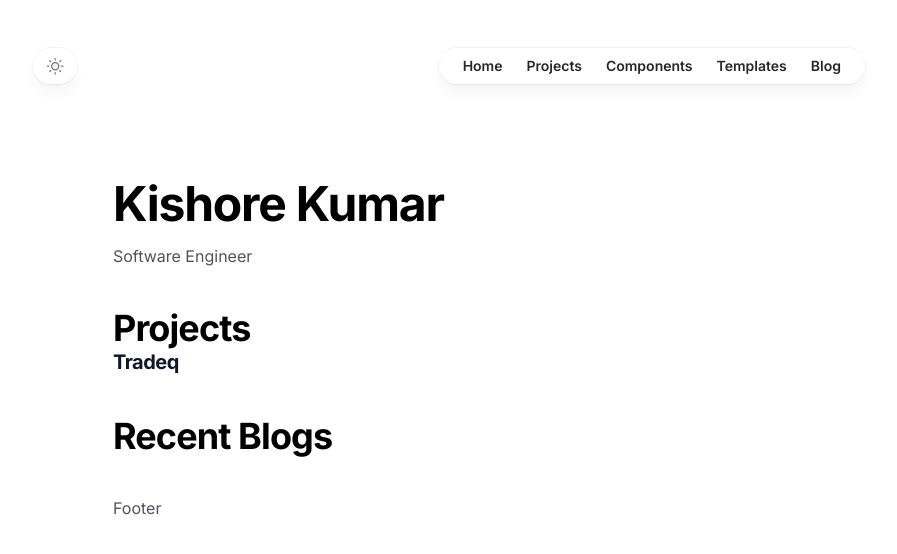
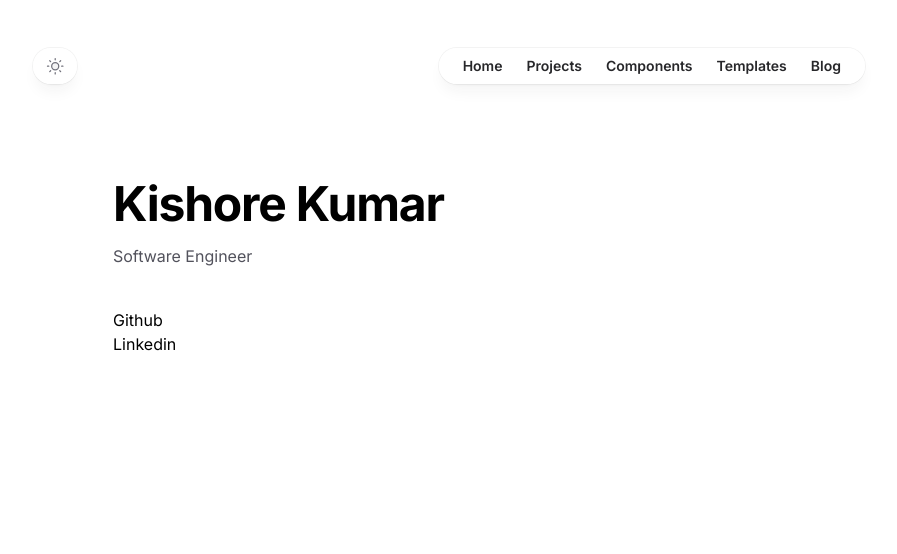
Before and after one commit to kishorekumargr/kishorekumargr, a Next.js app: page / in a window 1280 px wide. Shown: the top 554 px of the page, without its empty margins (191-1088 px from the left). Built offline with nearby package versions, Linux system fonts and the light colour scheme.

Commit message:
add: footer

```diff
--- a/app/blog/page.tsx
+++ b/app/blog/page.tsx
@@ -3,7 +3,7 @@ import Link from "next/link";
 export default function Blog() {
   return (
     <main>
-      <div className="flex flex-col justify-center items-start max-w-2xl mx-auto mb-16">
+      <div>
         <h1>Blog</h1>
         <p className="text-gray-600 dark:text-gray-400 mb-4">
           I&apos;ve been programming for almost 6 years now. Throughout this year, I&apos;ve worked
--- a/app/components/page.tsx
+++ b/app/components/page.tsx
@@ -2,6 +2,7 @@ export default function Components() {
   return (
     <main>
       <h1>Components</h1>
+      <h3>Navbar</h3>
     </main>
   );
 }
--- a/app/page.tsx
+++ b/app/page.tsx
@@ -5,13 +5,6 @@ export default function Home() {
         <h1>Kishore Kumar</h1>
         <p>Software Engineer</p>
       </div>
-      <div className="mb-10">
-        <h3>Projects</h3>
-        <h4>Tradeq</h4>
-      </div>
-      <div className="mb-10">
-        <h3>Recent Blogs</h3>
-      </div>
     </main>
   );
 }
--- a/components/Footer.tsx
+++ b/components/Footer.tsx
@@ -1,7 +1,8 @@
 export default function Footer() {
   return (
     <footer>
-      <p>Footer</p>
+      <a href="https://github.com/grkisho">Github</a>
+      <a href="https://www.linkedin.com/in/ikisho/">Linkedin</a>
     </footer>
   );
 }
```
